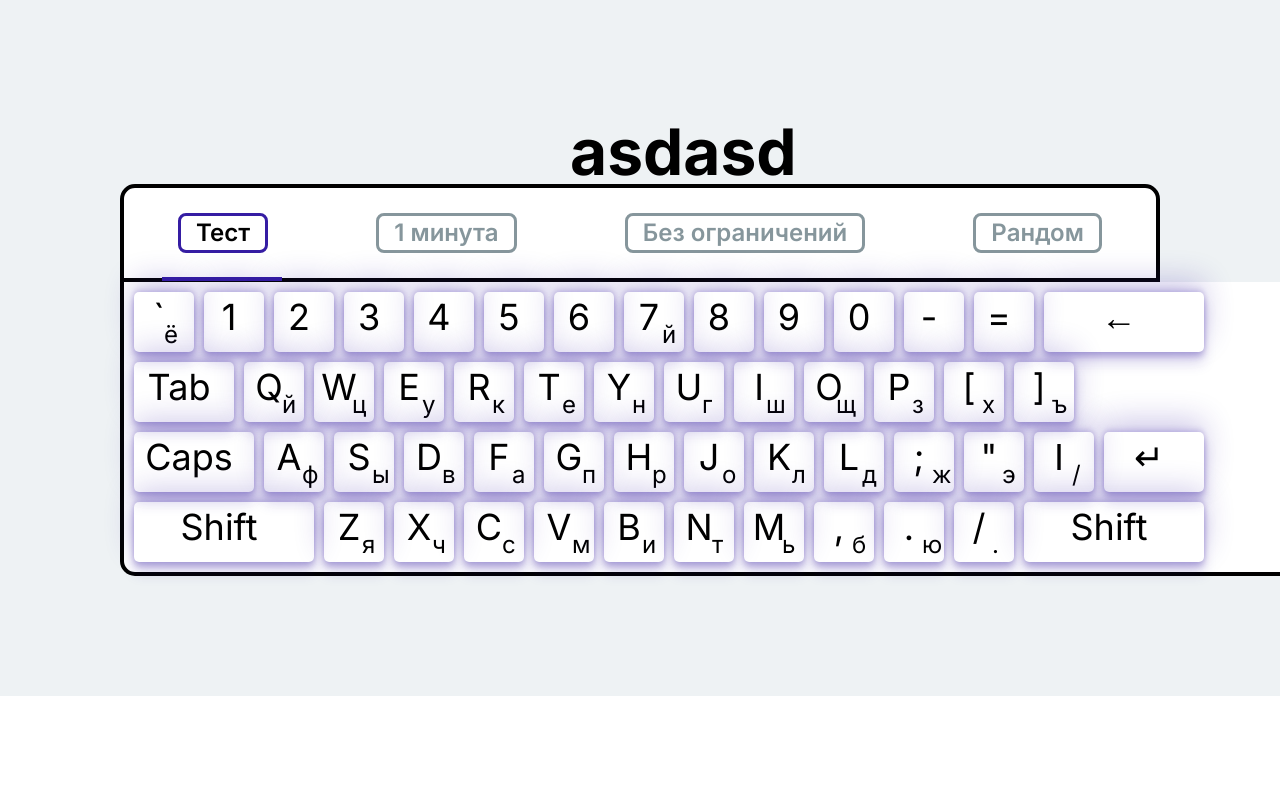
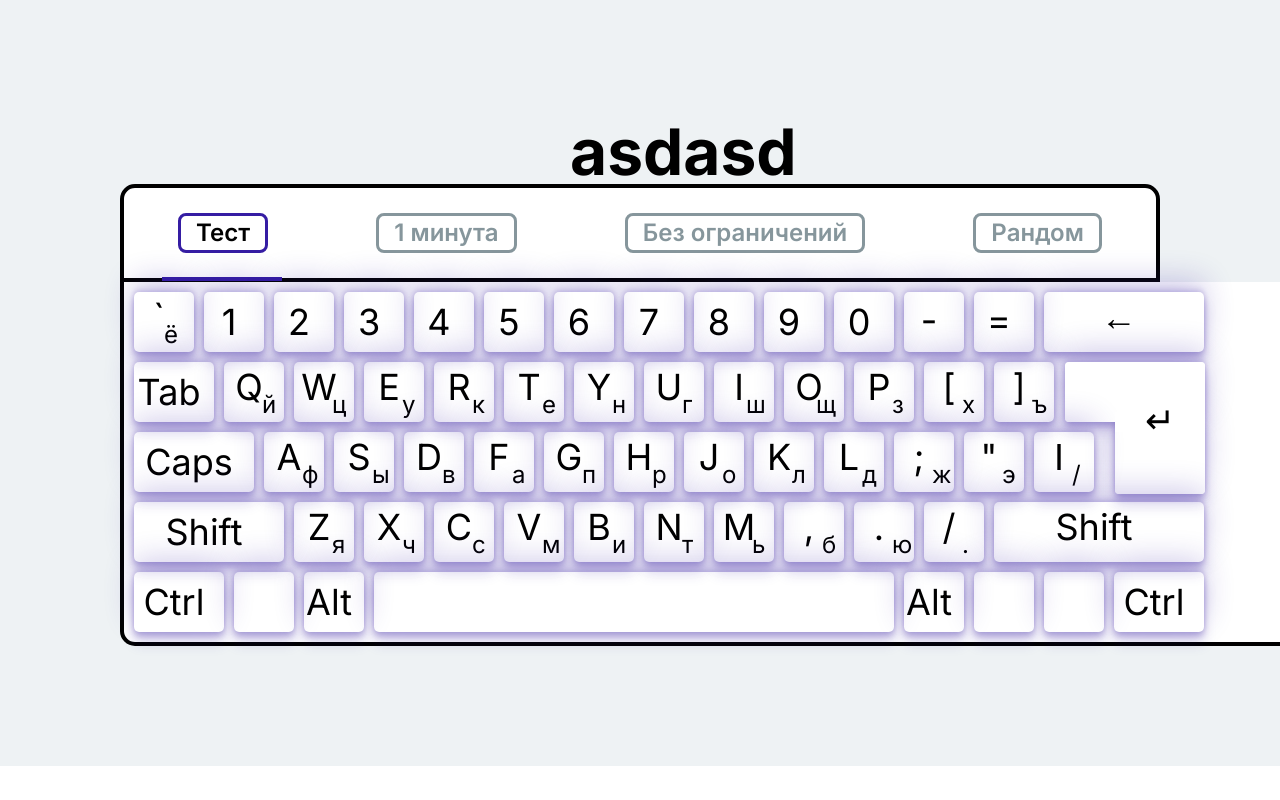
Before and after one commit to Crede322/typetest, a React (Create React App) app: page / in a window 1280 px wide. Built offline with nearby package versions, Linux system fonts and the light colour scheme.

Commit message:
верстал клавиатуру для tab 1

```diff
--- a/src/components/List/Tabs/Keys.jsx
+++ b/src/components/List/Tabs/Keys.jsx
@@ -1,10 +1,11 @@
 import React from 'react';
 
-const Keys = ({ width, height, color, borderRadius, border, boxShadow, position, text, ruText, leftKey,}) => {
+const Keys = ({ width, height, color, borderRadius, border, marginTop, boxShadow, position, text, ruText, leftKey, keyPosition}) => {
     const keyStyle = {
         position,
         boxShadow,
         border,
+        marginTop,
         borderRadius,
         width,
         height,
@@ -13,16 +14,18 @@ const Keys = ({ width, height, color, borderRadius, border, boxShadow, position,
     const leftStyle = {
         left : leftKey,
     }
+    const keyPositionStyles = {
+        marginTop: keyPosition,
+    }
 
     return (
         <div style={keyStyle}>
-            <h2>{text}</h2><h3 style={leftStyle}>{ruText}</h3>
+            <h2 style={keyPositionStyles}>{text}</h2><h3 style={leftStyle}>{ruText}</h3>
         </div>
     );
 };
 
 Keys.defaultProps = {
-    left: '38',
     borderRadius: '5px',
     width: '60px',
     height: '60px',
--- a/src/components/List/Tabs/TabOne/TabOne.jsx
+++ b/src/components/List/Tabs/TabOne/TabOne.jsx
@@ -7,13 +7,14 @@ const TabOne = () => {
         <div>
             <div className={classes.tabOne__wrapper}>
                 <div className={classes.keyboard}>
-                    <ul><Keys text={'`'} ruText={'ё'} leftKey={30}/><Keys text={'1'} ruText={''}/><Keys text={'2'} ruText={''}/><Keys text={'3'} ruText={''}/><Keys text={'4'} ruText={''}/><Keys text={'5'} ruText={''}/><Keys text={'6'} ruText={''}/><Keys text={'7'} ruText={'й'}/><Keys text={'8'} ruText={''}/><Keys text={'9'} ruText={''}/><Keys text={'0'} ruText={''}/><Keys text={'-'} ruText={''}/><Keys text={'='} ruText={''}/><Keys text={'←'} width={160}/></ul>
-                    <ul className={classes.keyRow}><Keys text={'Tab'} width={100}/><Keys text={'Q'} ruText={'й'}/><Keys text={'W'} ruText={'ц'}/><Keys text={'E'} ruText={'у'}/><Keys text={'R'} ruText={'к'}/><Keys text={'T'} ruText={'е'}/><Keys text={'Y'} ruText={'н'}/><Keys text={'U'} ruText={'г'}/><Keys text={'I'} ruText={'ш'} leftKey={32}/><Keys text={'O'} ruText={'щ'} leftKey={32}/><Keys text={'P'} ruText={'з'}/><Keys text={'['} ruText={'х'}/><Keys text={']'} ruText={'ъ'}/></ul>
-                    <ul className={classes.keyRow}><Keys text={'Caps'} width={120}/><Keys text={'A'} ruText={'ф'}/><Keys text={'S'} ruText={'ы'}/><Keys text={'D'} ruText={'в'}/><Keys text={'F'} ruText={'а'}/><Keys text={'G'} ruText={'п'}/><Keys text={'H'} ruText={'р'}/><Keys text={'J'} ruText={'о'}/><Keys text={'K'} ruText={'л'}/><Keys text={'L'} ruText={'д'}/><Keys text={';'} ruText={'ж'}/><Keys text={'"'} ruText={'э'}/><Keys text={'Ӏ'} ruText={'/'}/><Keys text={'↵'} width={100}/></ul>
-                    <ul className={classes.keyRow}><Keys text={'Shift'} width={180}/><Keys text={'Z'} ruText={'я'}/><Keys text={'X'} ruText={'ч'}/><Keys text={'C'} ruText={'с'}/><Keys text={'V'} ruText={'м'}/><Keys text={'B'} ruText={'и'}/><Keys text={'N'} ruText={'т'}/><Keys text={'M'} ruText={'ь'}/><Keys text={','} ruText={'б'}/><Keys text={'.'} ruText={'ю'}/><Keys text={'/'} ruText={'.'}/><Keys text={'Shift'} width={180}/></ul>
-                    <ul></ul>
+                    <ul><Keys text={'`'} ruText={'ё'} leftKey={30}/><Keys text={'1'} keyPosition={12}/><Keys text={'2'} keyPosition={12}/><Keys text={'3'} keyPosition={12}/><Keys text={'4'} keyPosition={12}/><Keys text={'5'} keyPosition={12}/><Keys text={'6'} keyPosition={12}/><Keys text={'7'} keyPosition={12}/><Keys text={'8'} keyPosition={12}/><Keys text={'9'} keyPosition={12}/><Keys text={'0'} keyPosition={12}/><Keys text={'-'} keyPosition={10}/><Keys text={'='} keyPosition={10}/><Keys text={'←'} width={160} className={classes.tester}/></ul>
+                    <ul className={classes.keyRow}><Keys text={'Tab'} width={80} keyPosition={12}/><Keys text={'Q'} ruText={'й'}/><Keys text={'W'} ruText={'ц'}/><Keys text={'E'} ruText={'у'}/><Keys text={'R'} ruText={'к'}/><Keys text={'T'} ruText={'е'}/><Keys text={'Y'} ruText={'н'}/><Keys text={'U'} ruText={'г'}/><Keys text={'I'} ruText={'ш'} leftKey={32}/><Keys text={'O'} ruText={'щ'} leftKey={32}/><Keys text={'P'} ruText={'з'}/><Keys text={'['} ruText={'х'}/><Keys text={']'} ruText={'ъ'}/><div className={classes.figure}/><div className={classes.figure2}/></ul>
+                    <ul className={classes.keyRow}><Keys text={'Caps'} width={120} keyPosition={12}/><Keys text={'A'} ruText={'ф'}/><Keys text={'S'} ruText={'ы'}/><Keys text={'D'} ruText={'в'}/><Keys text={'F'} ruText={'а'}/><Keys text={'G'} ruText={'п'}/><Keys text={'H'} ruText={'р'}/><Keys text={'J'} ruText={'о'}/><Keys text={'K'} ruText={'л'}/><Keys text={'L'} ruText={'д'}/><Keys text={';'} ruText={'ж'}/><Keys text={'"'} ruText={'э'}/><Keys text={'Ӏ'} ruText={'/'}/></ul>
+                    <ul className={classes.keyRow}><Keys text={'Shift'} width={150} keyPosition={12}/><Keys text={'Z'} ruText={'я'}/><Keys text={'X'} ruText={'ч'}/><Keys text={'C'} ruText={'с'}/><Keys text={'V'} ruText={'м'}/><Keys text={'B'} ruText={'и'}/><Keys text={'N'} ruText={'т'}/><Keys text={'M'} ruText={'ь'}/><Keys text={','} ruText={'б'}/><Keys text={'.'} ruText={'ю'}/><Keys text={'/'} ruText={'.'}/><Keys text={'Shift'} width={210}/></ul>
+                    <ul className={classes.keyRow}><Keys text={'Ctrl'} width={90} keyPosition={12}/><Keys width={60}/><Keys text={'Alt'} width={60} keyPosition={12}/><Keys width={520}/><Keys text={'Alt'} width={60} keyPosition={12}/><Keys width={60}/><Keys width={60}/><Keys text={'Ctrl'} width={90} keyPosition={12}/></ul>
                 </div>
             </div>
+
         </div>
     );
 };
--- a/src/components/List/Tabs/TabOne/TabOne.module.css
+++ b/src/components/List/Tabs/TabOne/TabOne.module.css
@@ -13,6 +13,7 @@
 
 .keyboard ul {
     display: flex;
+    position: relative;
 }
 
 .keyboard ul * {
@@ -37,3 +38,58 @@
 .keyRow {
     margin-top: 10px;
 }
+
+.figure {
+position: absolute;
+right: 147px;
+width: 140px;
+height: 60px;
+border-radius: 4px;
+box-shadow: rgba(53, 29, 163, 0.0) 0px 54px 55px, rgba(53, 29, 163, 0.24) 0px -12px 30px, rgba(53, 29, 163, 0.30) 0px 4px 6px, rgba(53, 29, 163, 0.15) 0px 12px 13px, rgba(53, 29, 163, 0.15) 0px -3px 5px;
+}
+
+.figure2 {
+position: absolute;
+right: 147px;
+width: 140px;
+height: 60px;
+border-radius: 4px;
+background-color: #fff;
+}
+
+.figure2::after {
+content: '';
+position: absolute;
+top: 60px;
+right: 0;
+display: block;
+width: 90px;
+height: 72px;
+border-radius: 4px;
+background-color: #fff;
+}
+
+.figure2::before {
+font-size: 36px;
+content: '\00a0\00a0\00a0↵';
+display: block;
+position: absolute;
+background-color: #fff;
+height: 20px;
+width: 90px;
+right: 0;
+top: 50px;
+z-index: 1;
+}
+
+.figure::after {
+content: '';
+position: absolute;
+top: 60px;
+right: 0;
+display: block;
+width: 90px;
+height: 72px;
+border-radius: 4px;
+box-shadow: rgba(53, 29, 163, 0.0) 0px 54px 55px, rgba(53, 29, 163, 0.24) 0px -12px 30px, rgba(53, 29, 163, 0.30) 0px 4px 6px, rgba(53, 29, 163, 0.15) 0px 12px 13px, rgba(53, 29, 163, 0.15) 0px -3px 5px;
+}
```
